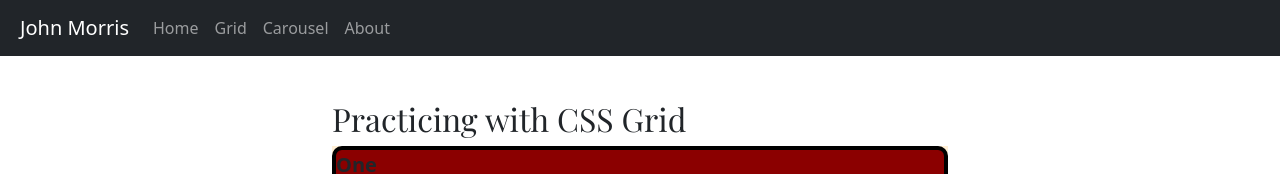
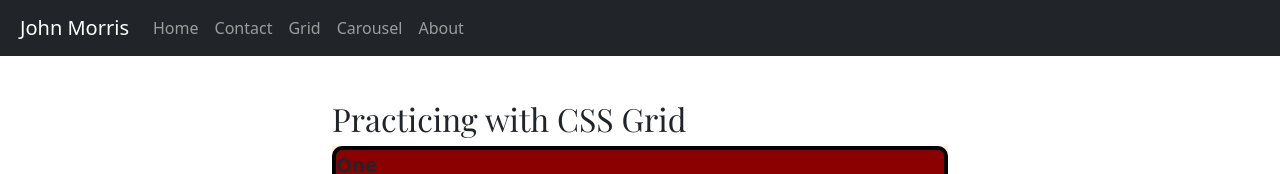
Before and after one commit to JohnMorris5150/JohnMorris5150.github.io, a plain HTML site: page grid.html in a window 1280 px wide. Shown: the top 174 px of the page. Drawn offline with nearby package versions, Linux system fonts and the light colour scheme.

Commit message:
Update grid.html
Added Contact Link

```diff
--- a/grid.html
+++ b/grid.html
@@ -24,6 +24,9 @@
       <li class="nav-item active">
         <a class="nav-link" href="index.html">Home</a>
       </li>
+      <li class="nav-item">
+                <a class="nav-link" href="contact.html">Contact</a>
+            </li>
       <li class="nav-item active">
         <a class="nav-link" href="grid.html">Grid</a>
       </li>
```
